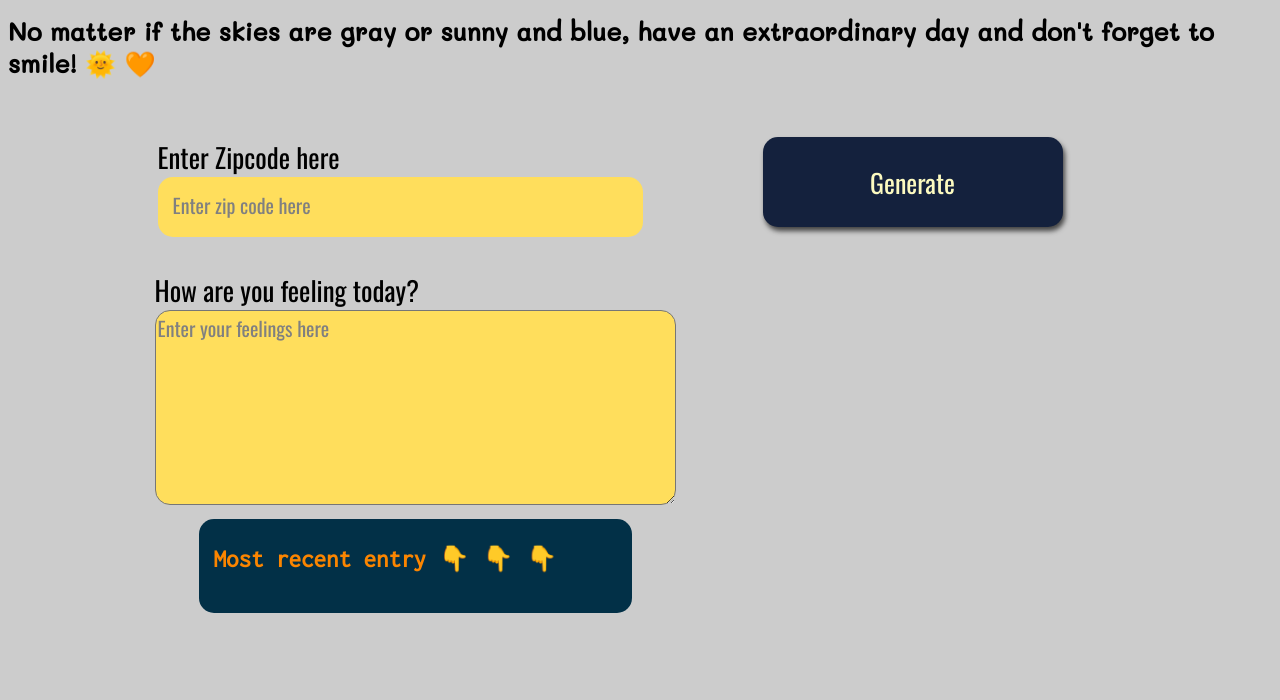
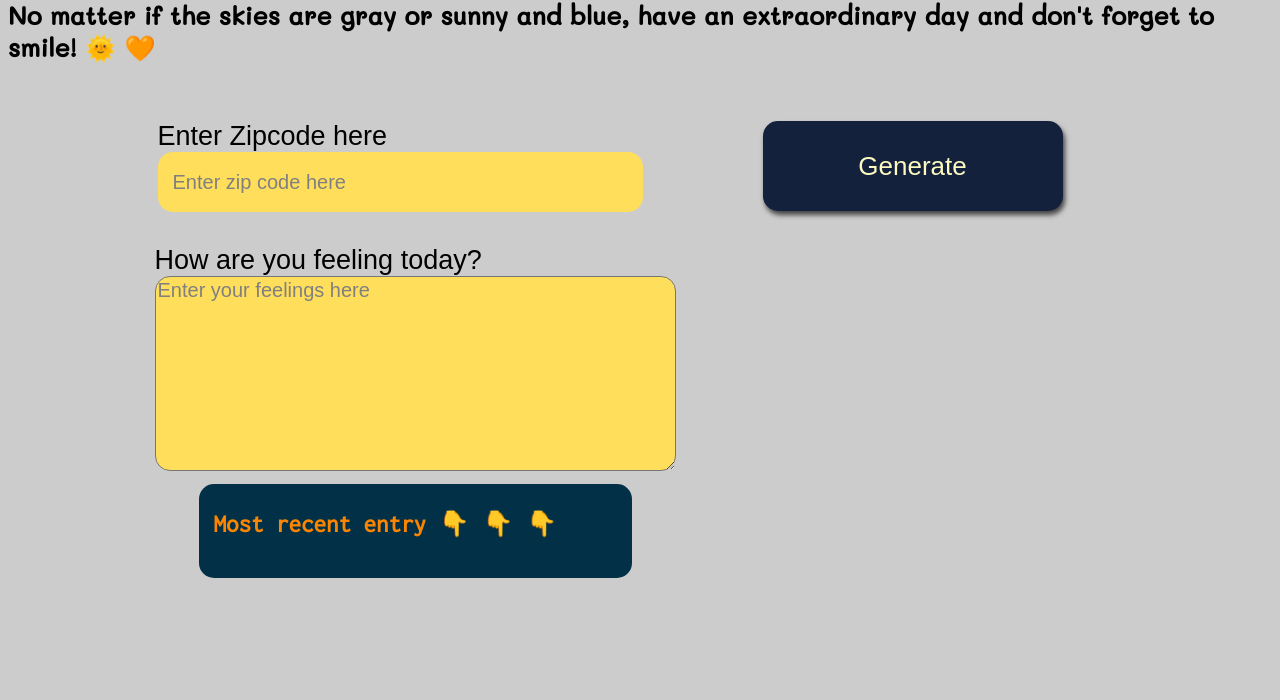
Before and after one commit to AlinaDev252/Travel-app, a website built with webpack: page src/client/views/index.html in a window 1280 px wide. Shown: the part 100-800 px from the top of the page. Built offline with nearby package versions, Linux system fonts and the light colour scheme; files whose address does not match are found by name; a web font is replaced by a local one.

Commit message:
Add revised version for webpack plugins

```diff
--- a/src/client/views/index.html
+++ b/src/client/views/index.html
@@ -3,11 +3,11 @@
 	<head>
 		<meta charset="UTF-8" />
 		<title>Weather Journal</title>
-		<link
+		<!-- <link
 			href="https://fonts.googleapis.com/css?family=Oswald:400,600,700|Ranga:400,700&display=swap"
 			rel="stylesheet"
 		/>
-		<link rel="stylesheet" href="style.scss" />
+		<link rel="stylesheet" href="./styles/style.scss" /> -->
 	</head>
 	<body>
 		<div id="app">
--- a/src/server/server.js
+++ b/src/server/server.js
@@ -20,7 +20,7 @@ const cors = require("cors");
 app.use(cors());
 
 // Initialize the main project folder
-app.use(express.static("client"));
+app.use(express.static("dist"));
 
 // Setup Server
 const port = 2525;
```
Also changed, not shown: package.json (+9 -10 lines), 1 other file.
